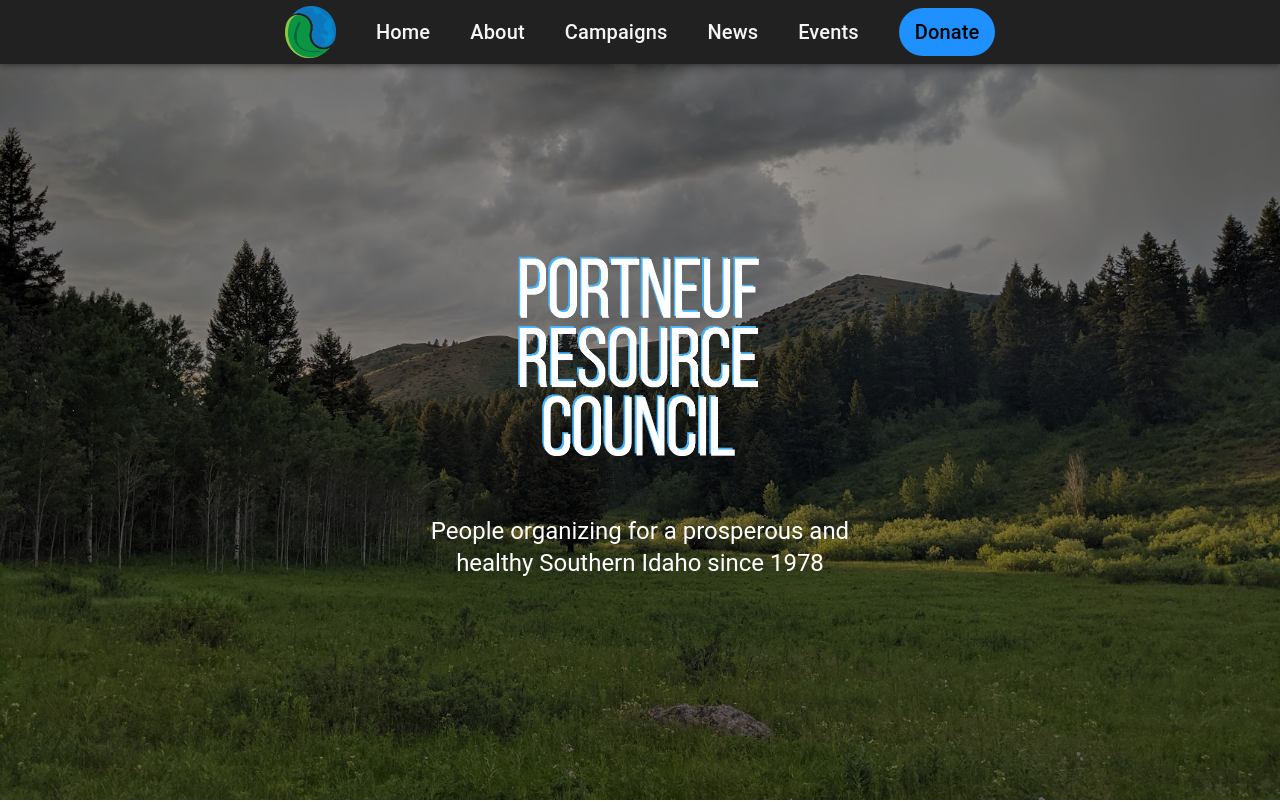
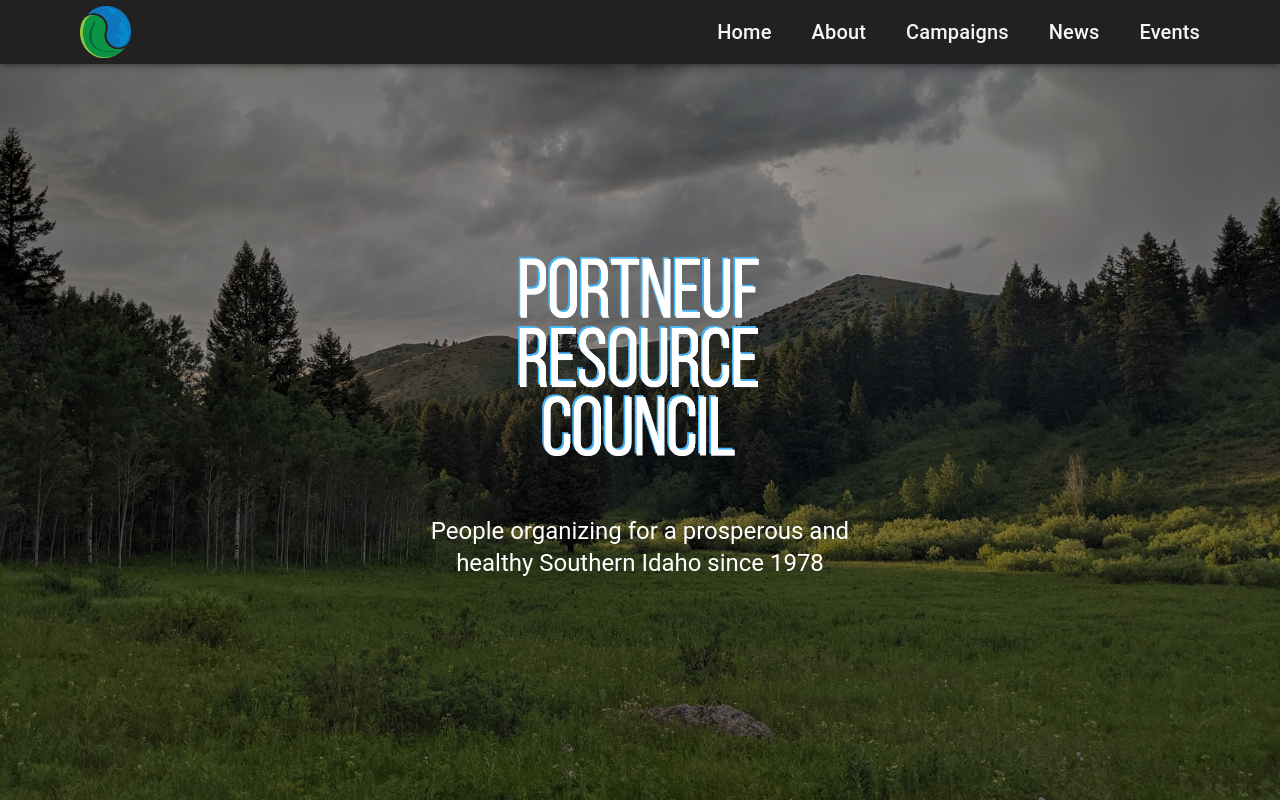
Before and after one commit to TerranTEn/pocatello-monsters, a React (Create React App) app: page / in a window 1280 px wide. Shown: the top 802 px of the page. Built offline with nearby package versions, Linux system fonts and the light colour scheme.

Commit message:
Updated styling

```diff
--- a/src/components/AppBar.jsx
+++ b/src/components/AppBar.jsx
@@ -9,13 +9,10 @@
 import { Link } from "react-router-dom";
 import { useTheme } from "@material-ui/core";
 
-import DonateButton from "./DonateButton";
 import Hamburger from "./Hamburger";
 import Menu from "./Menu";
 import textImage from "../images/icon.png";
 import { useOnClickOutside } from "../hooks";
-
-const height = "8vh";
 
 const links = [
   { text: "Home", to: "/" },
@@ -24,6 +21,7 @@
   { text: "News", to: "#about-section" },
   { text: "Events", to: "#about-section" },
 ];
+const height = "8vh"; // locate hamburger
 
 function AppBar() {
   const theme = useTheme();
@@ -40,6 +38,7 @@
             src={textImage}
             alt="icon"
           />
+          <div className={classes.linkContainer}>
             {links.map((c) => (
               <Link
                 className={`${classes.link} ${classes.navItem}`}
@@ -49,6 +48,7 @@
                 <Typography variant="h6">{c.text}</Typography>
               </Link>
             ))}
+          </div>
           <div ref={node}>
             <Hamburger
               open={open}
@@ -56,9 +56,6 @@
               className={`${classes.menuButton} ${classes.navItem}`}
             />
             <Menu open={open} height={height} links={links} setOpen={setOpen} />
-          </div>
-          <div className={classes.navItem}>
-            <DonateButton />
           </div>
         </Toolbar>
       </MuiAppBar>
@@ -72,15 +69,18 @@
     top: 0,
     left: 0,
     width: "100%",
+    display: "flex",
+    flexGrow: 1,
+    justifyContent: "center",
   },
   icon: {
     height: "80%",
   },
   toolbar: {
-    flexGrow: "1",
+    width: 1160,
+    margin: "auto",
     display: "flex",
-    justifyContent: "center",
-    alignItems: "center",
+    justifyContent: "space-between",
     height: `${height}`,
     minHeight: "64px", // overriding mui's minHeight of 64px
     backgroundColor: (theme) => theme.palette.primary.dark,
@@ -95,12 +95,18 @@
       color: (theme) => theme.palette.textPrimary.contrast,
     },
   },
+  linkContainer: {
+    display: "flex",
+    flexGrow: 1,
+    justifyContent: "flex-end",
+  },
   "@media (max-width: 768px)": {
     link: {
       display: "none",
     },
     toolbar: {
-      justifyContent: "space-evenly",
+      width: "100%",
+      justifyContent: "space-between",
     },
   },
   "@media (min-width: 769px)": {
```
Lines whose indentation alone changed are shown as unchanged.
